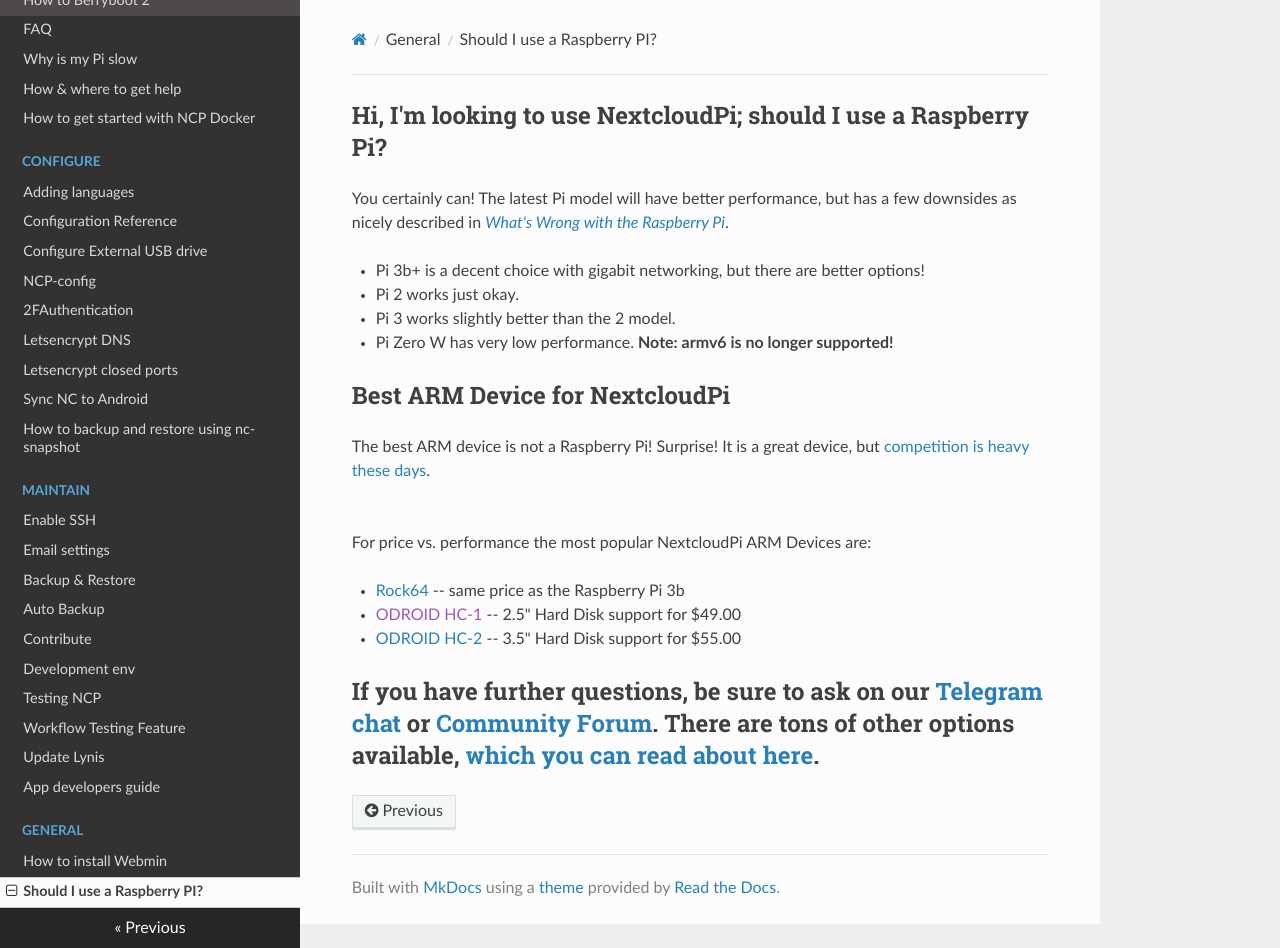
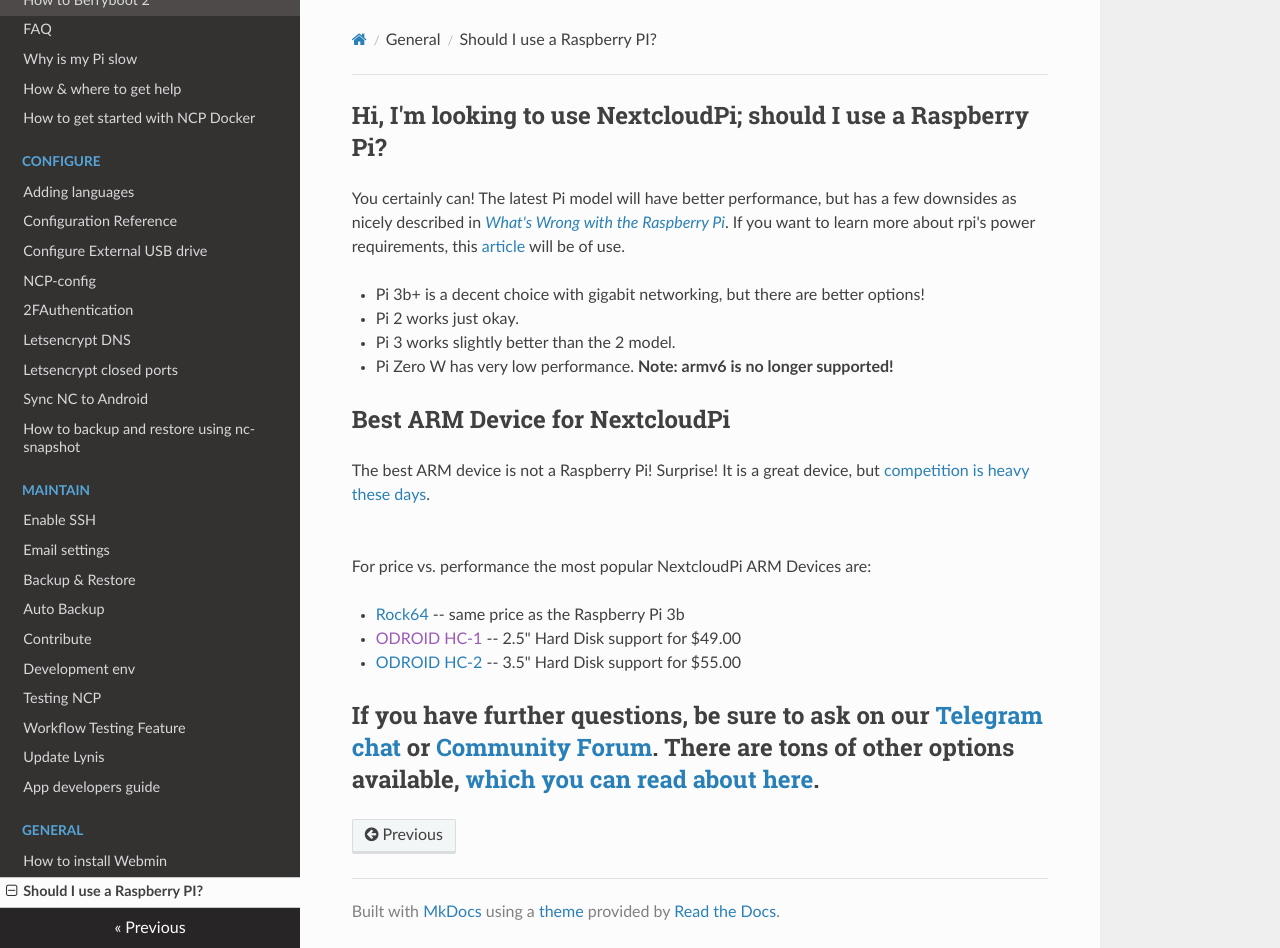
Before and after one commit to Pant/nextcloudpi-readthedocs, an MkDocs documentation site: the page built from docs/General-Info/Should-I-use-a-Raspberry-Pi.md, in a window 1280 px wide and 948 px high. Built offline with MkDocs 1.6.1, drawn with Linux system fonts in a browser that asks for light colours; nearby versions of some CDN libraries; old or Windows-style settings are respelled for this version of MkDocs.

Commit message:
add link to article on rpi power supply

```diff
--- a/docs/General-Info/Should-I-use-a-Raspberry-Pi.md
+++ b/docs/General-Info/Should-I-use-a-Raspberry-Pi.md
@@ -1,6 +1,6 @@
 ## Hi, I'm looking to use NextcloudPi; should I use a Raspberry Pi?
 
-You certainly can!  The latest Pi model will have better performance, but has a few downsides as nicely described in _[What's Wrong with the Raspberry Pi](https://ownyourbits.com/2019/02/02/whats-wrong-with-the-raspberry-pi/)_.
+You certainly can!  The latest Pi model will have better performance, but has a few downsides as nicely described in _[What's Wrong with the Raspberry Pi](https://ownyourbits.com/2019/02/02/whats-wrong-with-the-raspberry-pi/)_. If you want to learn more about rpi's power requirements, this [article](https://www.elinux.org/RPi_Hardware) will be of use.
 
 - Pi 3b+ is a decent choice with gigabit networking, but there are better options!
 - Pi 2 works just okay.
```
